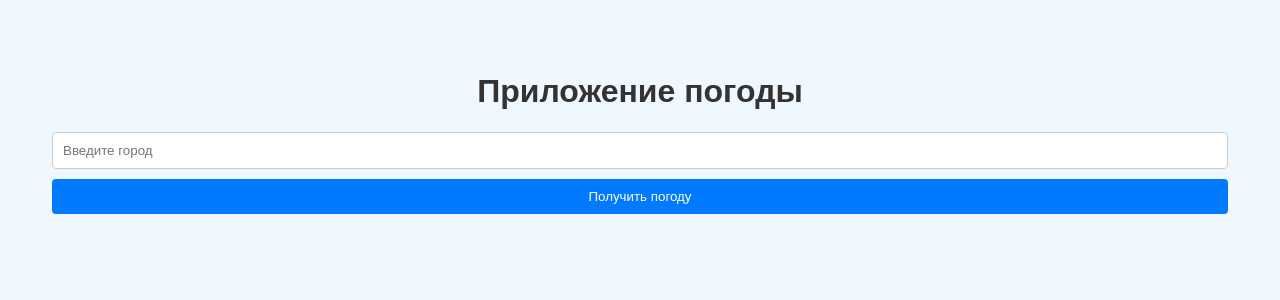
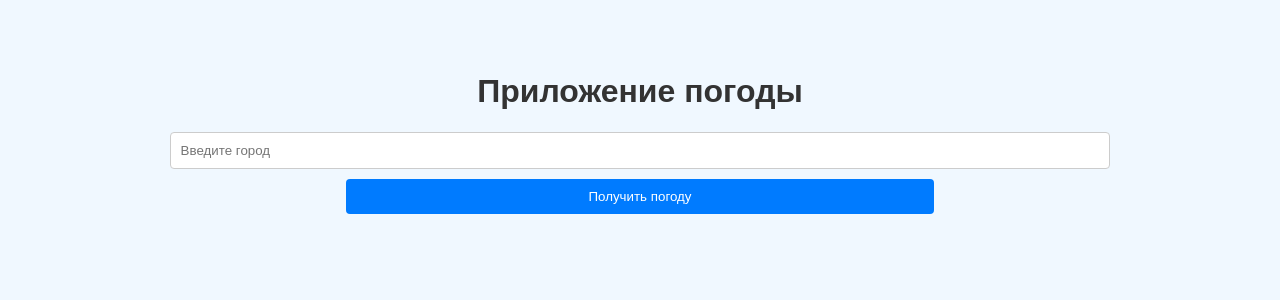
Before and after one commit to MercoVost/weather-project, a React (Vite) app: page / in a window 1280 px wide. Shown: the top 300 px of the page. Built offline with nearby package versions, Linux system fonts and the light colour scheme.

Commit message:
vita setap

```diff
--- a/package.json
+++ b/package.json
@@ -25,6 +25,7 @@
     "eslint-plugin-react-hooks": "^5.1.0-rc.0",
     "eslint-plugin-react-refresh": "^0.4.9",
     "globals": "^15.9.0",
+    "rollup": "^4.21.1",
     "vite": "^5.4.1"
   }
 }
--- a/src/App.jsx
+++ b/src/App.jsx
@@ -177,6 +177,7 @@ function App() {
           setError(""); // Сбрасываем ошибку при успешном запросе
         })
         .catch((error) => {
+          console.log("Ошибкак рпи получение данных: ", error);
           setError(
             "Не удалось загрузить данные о погоде. Проверьте название города."
           );
--- a/src/styles/App.css
+++ b/src/styles/App.css
@@ -22,7 +22,7 @@ h1 {
 }
 
 input[type="text"] {
-  width: calc(100% - 22px);
+  width: calc(80% - 22px);
   padding: 10px;
   margin-bottom: 10px;
   border: 1px solid #ccc;
@@ -30,7 +30,7 @@ input[type="text"] {
 }
 
 button {
-  width: 100%;
+  width: 50%;
   padding: 10px;
   background-color: #007bff;
   color: white;
```
Also changed, not shown: 1 other file (tests, documents, lock files or other folders).
